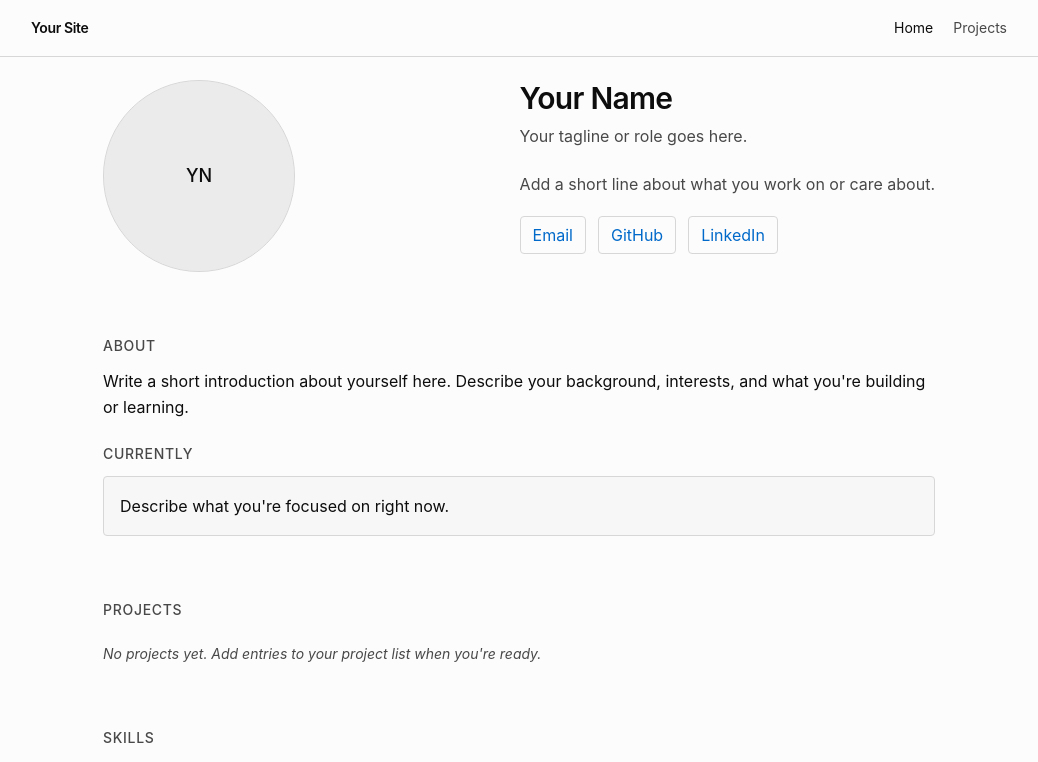
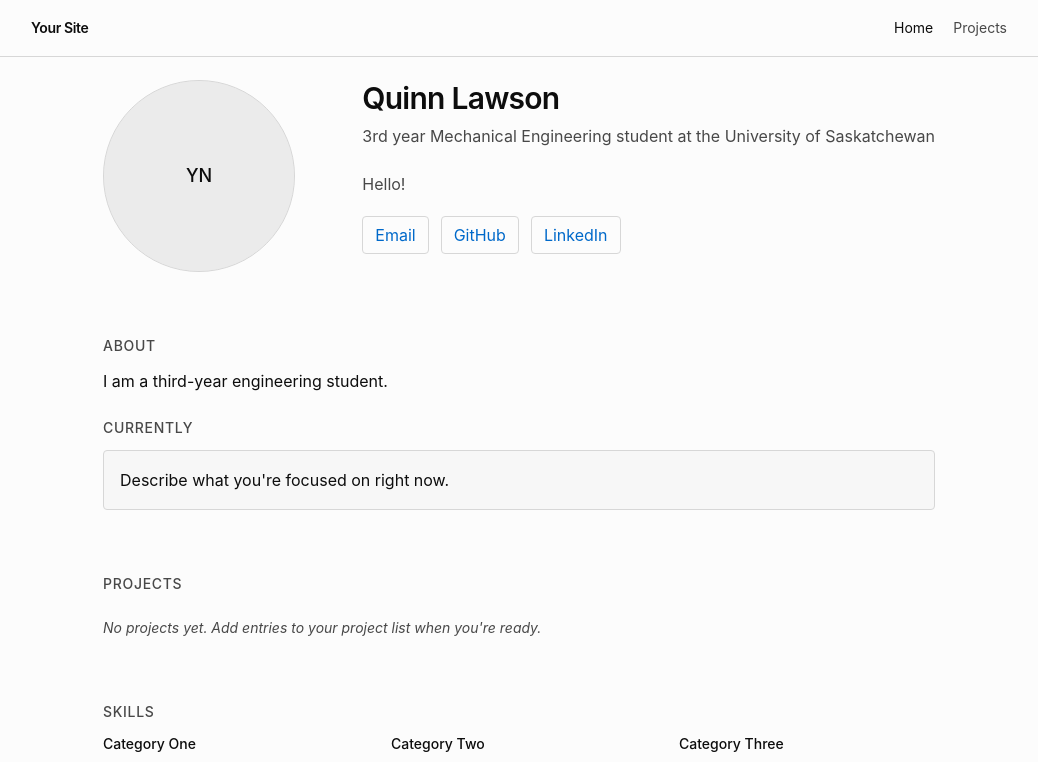
Before and after one commit to quinnkenri/website, a Next.js app: page / in a window 1280 px wide. Shown: the top 762 px of the page, without its empty margins (121-1159 px from the left). Built offline with nearby package versions, Linux system fonts and the light colour scheme.

Commit message:
Update page.tsx

```diff
--- a/app/page.tsx
+++ b/app/page.tsx
@@ -17,23 +17,23 @@ export default function Page() {
           </Avatar>
           <div className="min-w-0 text-center md:text-left">
             <h1 className="text-3xl font-semibold tracking-tight">
-              Your Name
+              Quinn Lawson
             </h1>
             <p className="mt-2 text-muted-foreground">
-              Your tagline or role goes here.
+              3rd year Mechanical Engineering student at the University of Saskatchewan
               <br />
               <br />
-              Add a short line about what you work on or care about.
+              Hello!
             </p>
             <nav className="mt-5 flex flex-wrap justify-center gap-3 text-base md:justify-start">
               <a
-                href="mailto:you@example.com"
+                href="quinn.lawson@usask.ca"
                 className="rounded border border-border px-3 py-1.5 text-primary hover:border-primary hover:no-underline"
               >
                 Email
               </a>
               <a
-                href="https://github.com"
+                href="https://github.com/quinnkenri"
                 target="_blank"
                 rel="noopener noreferrer"
                 className="rounded border border-border px-3 py-1.5 text-primary hover:border-primary hover:no-underline"
@@ -41,7 +41,7 @@ export default function Page() {
                 GitHub
               </a>
               <a
-                href="https://linkedin.com"
+                href="https://linkedin.com/in/quinn-lawson-123"
                 target="_blank"
                 rel="noopener noreferrer"
                 className="rounded border border-border px-3 py-1.5 text-primary hover:border-primary hover:no-underline"
@@ -63,8 +63,7 @@ export default function Page() {
             About
           </h2>
           <p className="leading-relaxed">
-            Write a short introduction about yourself here. Describe your
-            background, interests, and what you&apos;re building or learning.
+            I am a third-year engineering student.
           </p>
         </section>
 
```
